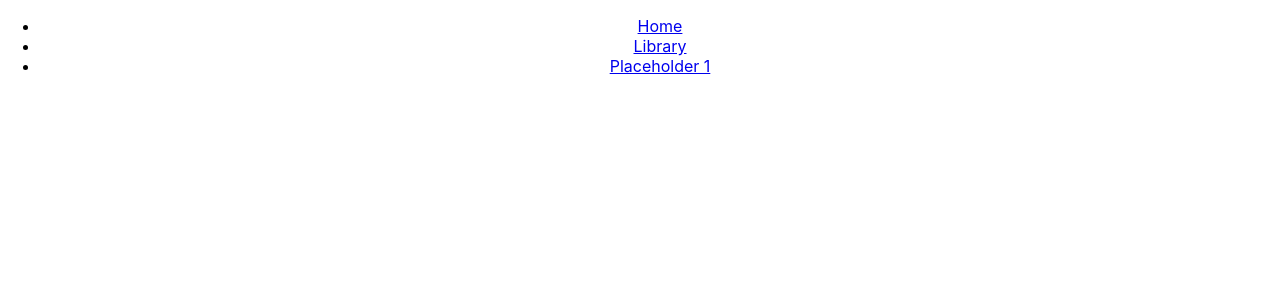
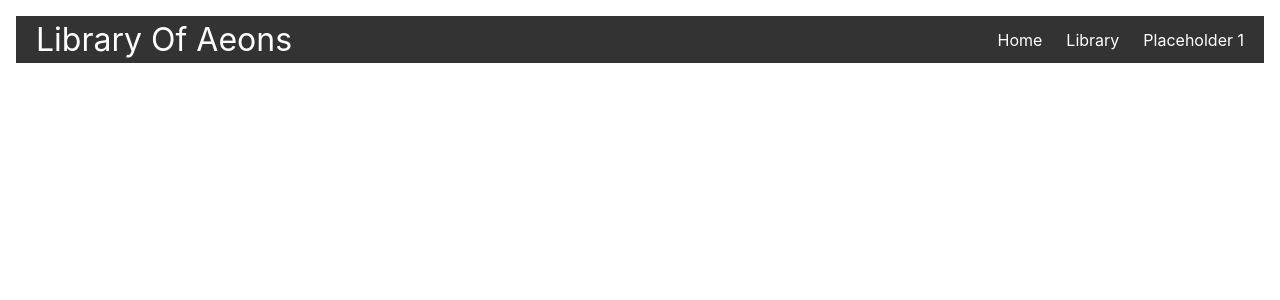
Before and after one commit to zerox555/LibraryPERNPublic, a React (Create React App) app: page / in a window 1280 px wide. Shown: the top 300 px of the page. Built offline with nearby package versions, Linux system fonts and the light colour scheme.

Commit message:
Added working navigation bar

```diff
--- a/src/App.jsx
+++ b/src/App.jsx
@@ -1,33 +1,22 @@
 import './App.css';
-import { BrowserRouter as Router, Link, Route, Routes } from "react-router-dom"
+import { BrowserRouter as Router, Route, Routes } from "react-router-dom"
 import Library from './components/Library';
+import Navbar from './components/Navbar';
 
 function App() {
   return (
-    <div className="App">
+    <div className="container">
       <Router>
-        <header>
-          <ul>
-            <li>
-              <Link to='/'>Home</Link>
-            </li>
-            <li>
-              <Link to='/library'>Library</Link>
-            </li>
-            <li>
-              <Link to='/'>Placeholder 1</Link>
-            </li>
-          </ul>
-        </header>
-        <main>
-          <Routes>
-            <Route path='/'> </Route>
-            <Route path='/library' element={<Library />} />
-          </Routes>
-        </main>
+        <Navbar />
+
+        <Routes>
+          <Route path='/'> </Route>
+          <Route path='/library' element={<Library />} />
+        </Routes>
       </Router>
     </div>
-  );
+
+  )
 }
 
 export default App;
--- /dev/null
+++ b/src/components/Navbar.jsx
@@ -0,0 +1,21 @@
+import "../styles.css"
+import { Link } from "react-router-dom"
+import Library from "./Library"
+
+export default function Navbar() {
+    return <nav className="nav">
+            <Link to="/" className="site-title">Library Of Aeons</Link>
+            <ul>
+                <li>
+                    <Link to="/">Home</Link>
+                </li>
+                <li>
+                    <Link to="/library">Library</Link>
+                </li>
+                <li>
+                    <Link to="/">Placeholder 1</Link>
+                </li>
+            </ul>
+
+    </nav>
+}
--- /dev/null
+++ b/src/styles.css
@@ -0,0 +1,51 @@
+* {
+    box-sizing: border-box;
+  }
+
+  body {
+    margin: 0;
+  }
+
+  .container {
+    margin: 1rem;
+    text-align: center;
+  }
+
+  .nav {
+    background-color: #333;
+    color: white;
+    display: flex;
+    justify-content: space-between;
+    align-items: stretch;
+    gap: 2rem;
+    padding: 0 1rem;
+  }
+
+  .site-title {
+    font-size: 2rem;
+  }
+
+  .nav ul {
+    padding: 0;
+    margin: 0;
+    list-style: none;
+    display: flex;
+    gap: 1rem;
+  }
+
+  .nav a {
+    color: inherit;
+    text-decoration: none;
+    height: 100%;
+    display: flex;
+    align-items: center;
+    padding: .25rem;
+  }
+
+  .nav li.active {
+    background-color: #555;
+  }
+
+  .nav li:hover {
+    background-color: #777;
+  }
```
